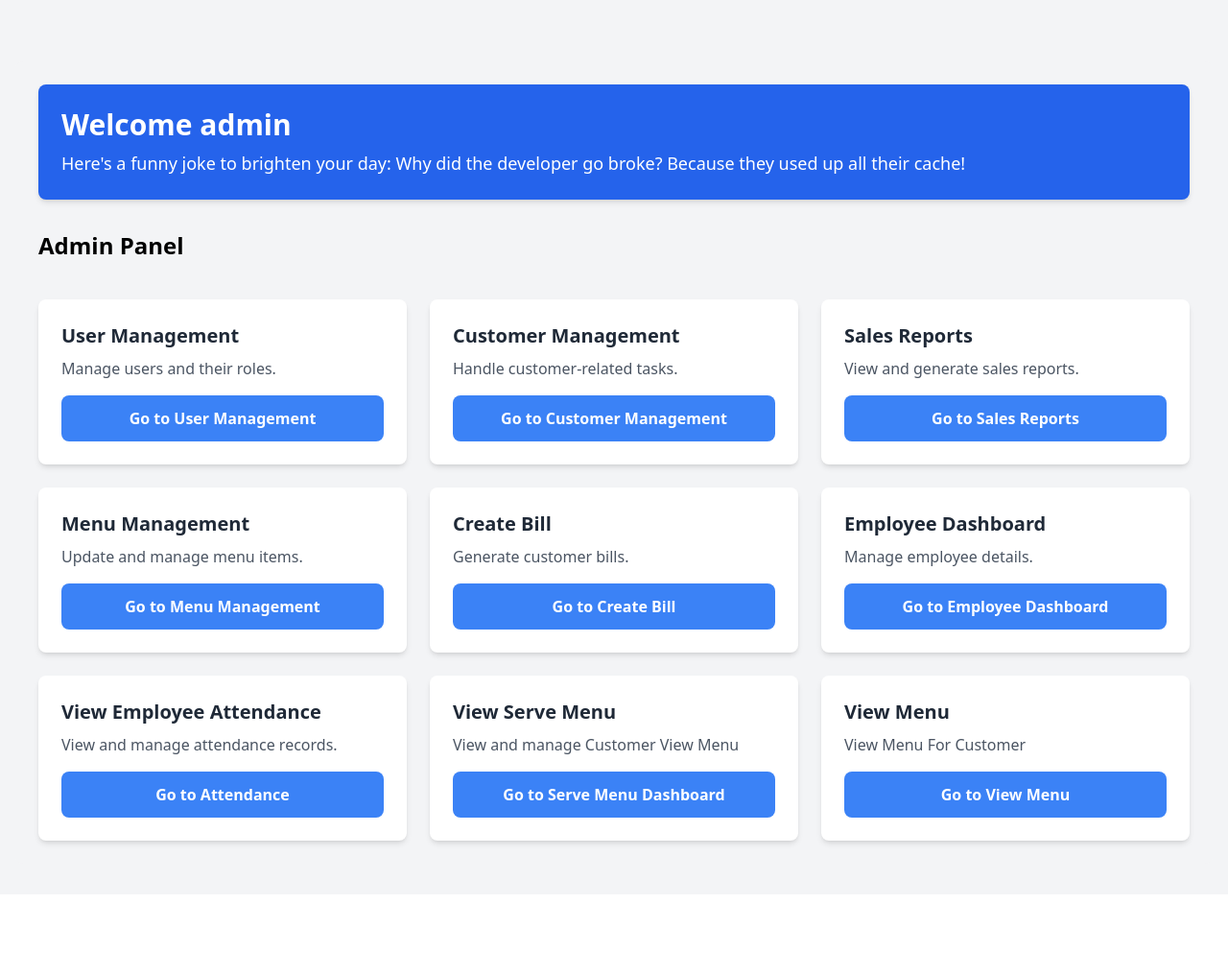
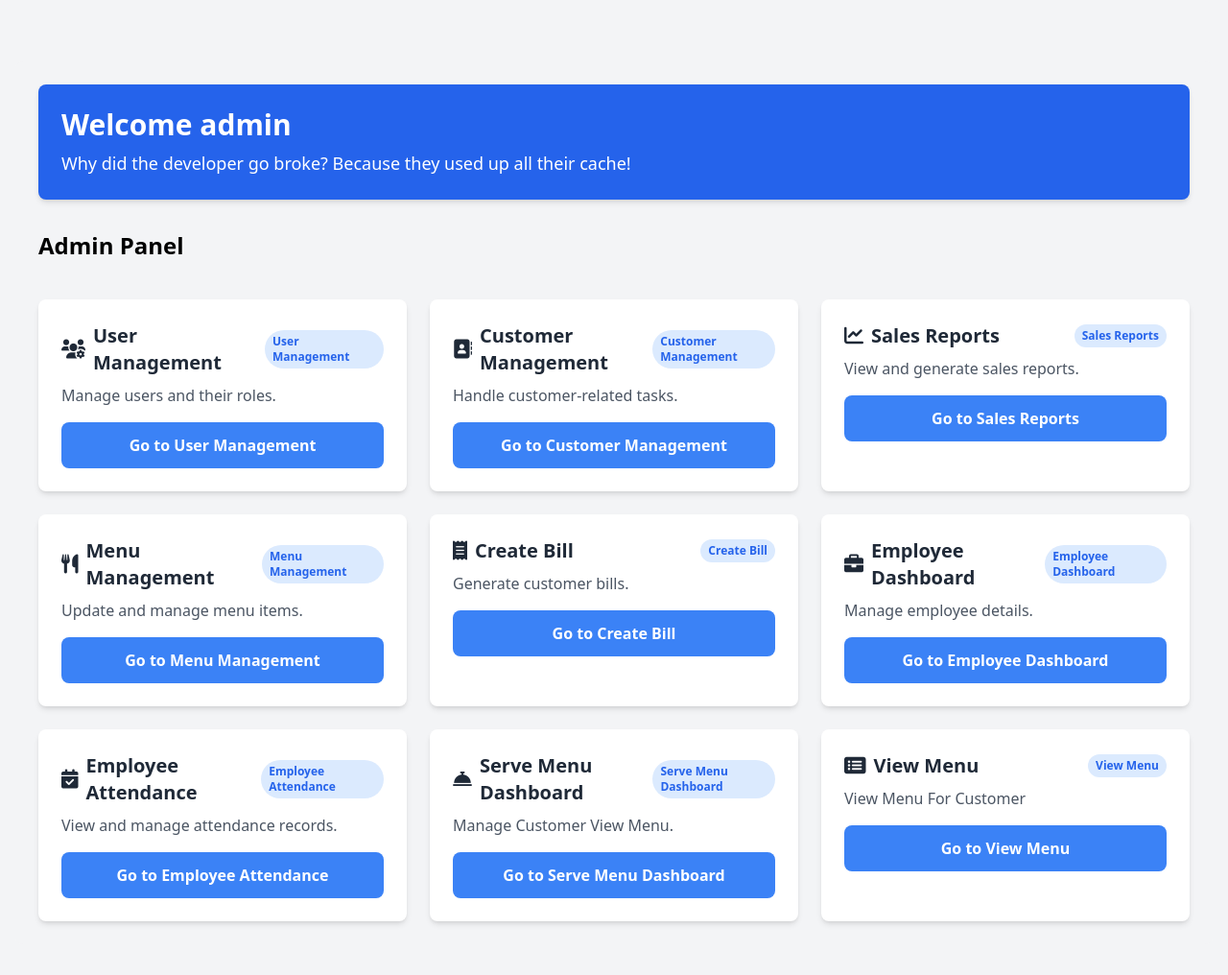
Before and after one commit to Maruf2k3/Project-Nova, a Flask app: page /dashboard in a window 1280 px wide. Shown: the part 72-1088 px from the top of the page at 96% size. Before the commit the page ends 972 px from the top, so only its background shows below. Run offline with Flask 3, Linux system fonts and the light colour scheme; a user stored in the database is signed in; data comes from the database, SQL or seed files in the repository; some libraries are stand-ins or nearby versions.

Commit message:
Chnages in home -> changed the style look adn create bill and sales report just minor comment removed and invoice number from sales report removed

```diff
--- a/routes.py
+++ b/routes.py
@@ -2,7 +2,7 @@ import io
 import os
 import csv
 import uuid
-from flask import json, make_response, render_template, request, redirect, url_for, flash, jsonify, Response, current_app
+from flask import json, render_template, request, redirect, url_for, flash, jsonify, Response, current_app
 from flask_login import login_user, login_required, logout_user, current_user
 from flask_jwt_extended import create_access_token, create_refresh_token, jwt_required, get_jwt_identity, set_access_cookies, set_refresh_cookies, unset_jwt_cookies
 from sqlalchemy import func
--- a/static/css/styles.css
+++ b/static/css/styles.css
@@ -983,6 +983,11 @@ video {
   background-color: rgb(234 179 8 / var(--tw-bg-opacity));
 }
 
+.bg-zinc-800 {
+  --tw-bg-opacity: 1;
+  background-color: rgb(39 39 42 / var(--tw-bg-opacity));
+}
+
 .bg-opacity-50 {
   --tw-bg-opacity: 0.5;
 }
@@ -1031,6 +1036,11 @@ video {
   padding: 2rem;
 }
 
+.px-2 {
+  padding-left: 0.5rem;
+  padding-right: 0.5rem;
+}
+
 .px-3 {
   padding-left: 0.75rem;
   padding-right: 0.75rem;
@@ -1044,6 +1054,11 @@ video {
 .px-6 {
   padding-left: 1.5rem;
   padding-right: 1.5rem;
+}
+
+.py-1 {
+  padding-top: 0.25rem;
+  padding-bottom: 0.25rem;
 }
 
 .py-2 {
@@ -1123,6 +1138,11 @@ video {
 .text-xl {
   font-size: 1.25rem;
   line-height: 1.75rem;
+}
+
+.text-xs {
+  font-size: 0.75rem;
+  line-height: 1rem;
 }
 
 .font-bold {
--- a/templates/create_bill.html
+++ b/templates/create_bill.html
@@ -426,7 +426,7 @@
   }
 
   function printBill() {
-    const serverName = document.getElementById("server").textContent.trim(); // Now this will work
+    const serverName = document.getElementById("server").textContent.trim();
     const paidAmount = document.getElementById("paid-amount").value;
     const taxInValue = parseInt(document.getElementById("tax").value);
 
--- a/templates/home.html
+++ b/templates/home.html
@@ -1,24 +1,42 @@
-{% extends "base.html" %} {% block content %}
+{% extends "base.html" %} {% block content %} {% macro render_card(title,
+description, url, icon) %}
+<div class="bg-white p-6 rounded-lg shadow-md hover:shadow-lg transition">
+  <div class="flex items-center justify-between">
+    <h3 class="text-xl font-bold text-gray-800 flex items-center">
+      <i class="fas {{ icon }} mr-2"></i>{{ title }}
+    </h3>
+    <span
+      class="px-2 py-1 text-xs font-semibold bg-blue-100 text-blue-600 rounded-full"
+      >{{ title }}</span
+    >
+  </div>
+  <p class="text-gray-600 mt-2 mb-4">{{ description }}</p>
+  <a
+    href="{{ url_for(url) }}"
+    class="block w-full bg-blue-500 hover:bg-blue-600 text-white font-bold py-3 px-4 rounded-lg text-center"
+  >
+    Go to {{ title }}
+  </a>
+</div>
+{% endmacro %}
+
 <div class="container mx-auto mt-8 p-6 bg-gray-100 rounded-lg">
   <!-- Welcome Message -->
   <div class="bg-blue-600 text-white p-6 rounded-lg shadow-md mb-8">
+    <h2 class="text-3xl font-bold">Welcome {{userName}}</h2>
     {% if current_user.role == "admin" %}
-    <h2 class="text-3xl font-bold">Welcome {{userName}}</h2>
     <p class="mt-2 text-lg">
-      Here's a funny joke to brighten your day: Why did the developer go broke?
-      Because they used up all their cache!
+      Why did the developer go broke? Because they used up all their cache!
     </p>
     {% elif current_user.role == "manager" %}
-    <h2 class="text-3xl font-bold">Welcome {{userName}}</h2>
     <p class="mt-2 text-lg">
-      Here's a funny joke for you: Why do managers always carry a pen? To make
-      sure they can draw conclusions!
+      Why do managers always carry a pen? To make sure they can draw
+      conclusions!
     </p>
     {% elif current_user.role == "cashier" %}
-    <h2 class="text-3xl font-bold">Welcome {{userName}}</h2>
     <p class="mt-2 text-lg">
-      Joke for the day: Why was the cashier always calm? Because they always
-      counted on themselves!
+      Why was the cashier always calm? Because they always counted on
+      themselves!
     </p>
     {% endif %}
   </div>
@@ -27,174 +45,35 @@
   <div class="grid grid-cols-1 sm:grid-cols-2 lg:grid-cols-3 gap-6">
     {% if current_user.role == "admin" %}
     <h2 class="text-2xl font-semibold col-span-full mb-4">Admin Panel</h2>
-
-    <div class="bg-white p-6 rounded-lg shadow-md hover:shadow-lg transition">
-      <h3 class="text-xl font-bold text-gray-800">User Management</h3>
-      <p class="text-gray-600 mt-2 mb-4">Manage users and their roles.</p>
-      <a
-        href="{{ url_for('user_management') }}"
-        class="block w-full bg-blue-500 hover:bg-blue-600 text-white font-bold py-3 px-4 rounded-lg text-center"
-        >Go to User Management</a
-      >
-    </div>
-
-    <div class="bg-white p-6 rounded-lg shadow-md hover:shadow-lg transition">
-      <h3 class="text-xl font-bold text-gray-800">Customer Management</h3>
-      <p class="text-gray-600 mt-2 mb-4">Handle customer-related tasks.</p>
-      <a
-        href="{{ url_for('customer_management') }}"
-        class="block w-full bg-blue-500 hover:bg-blue-600 text-white font-bold py-3 px-4 rounded-lg text-center"
-        >Go to Customer Management</a
-      >
-    </div>
-
-    <div class="bg-white p-6 rounded-lg shadow-md hover:shadow-lg transition">
-      <h3 class="text-xl font-bold text-gray-800">Sales Reports</h3>
-      <p class="text-gray-600 mt-2 mb-4">View and generate sales reports.</p>
-      <a
-        href="{{ url_for('sales_reports') }}"
-        class="block w-full bg-blue-500 hover:bg-blue-600 text-white font-bold py-3 px-4 rounded-lg text-center"
-        >Go to Sales Reports</a
-      >
-    </div>
-
-    <div class="bg-white p-6 rounded-lg shadow-md hover:shadow-lg transition">
-      <h3 class="text-xl font-bold text-gray-800">Menu Management</h3>
-      <p class="text-gray-600 mt-2 mb-4">Update and manage menu items.</p>
-      <a
-        href="{{ url_for('menu_management') }}"
-        class="block w-full bg-blue-500 hover:bg-blue-600 text-white font-bold py-3 px-4 rounded-lg text-center"
-        >Go to Menu Management</a
-      >
-    </div>
-
-    <div class="bg-white p-6 rounded-lg shadow-md hover:shadow-lg transition">
-      <h3 class="text-xl font-bold text-gray-800">Create Bill</h3>
-      <p class="text-gray-600 mt-2 mb-4">Generate customer bills.</p>
-      <a
-        href="{{ url_for('create_bill') }}"
-        class="block w-full bg-blue-500 hover:bg-blue-600 text-white font-bold py-3 px-4 rounded-lg text-center"
-        >Go to Create Bill</a
-      >
-    </div>
-
-    <div class="bg-white p-6 rounded-lg shadow-md hover:shadow-lg transition">
-      <h3 class="text-xl font-bold text-gray-800">Employee Dashboard</h3>
-      <p class="text-gray-600 mt-2 mb-4">Manage employee details.</p>
-      <a
-        href="{{ url_for('employee_dashboard') }}"
-        class="block w-full bg-blue-500 hover:bg-blue-600 text-white font-bold py-3 px-4 rounded-lg text-center"
-        >Go to Employee Dashboard</a
-      >
-    </div>
-
-    <div class="bg-white p-6 rounded-lg shadow-md hover:shadow-lg transition">
-      <h3 class="text-xl font-bold text-gray-800">View Employee Attendance</h3>
-      <p class="text-gray-600 mt-2 mb-4">View and manage attendance records.</p>
-      <a
-        href="{{ url_for('attendance_selection') }}"
-        class="block w-full bg-blue-500 hover:bg-blue-600 text-white font-bold py-3 px-4 rounded-lg text-center"
-        >Go to Attendance</a
-      >
-    </div>
-
-    <div class="bg-white p-6 rounded-lg shadow-md hover:shadow-lg transition">
-      <h3 class="text-xl font-bold text-gray-800">View Serve Menu</h3>
-      <p class="text-gray-600 mt-2 mb-4">View and manage Customer View Menu</p>
-      <a
-        href="{{ url_for('serve_menu_admin') }}"
-        class="block w-full bg-blue-500 hover:bg-blue-600 text-white font-bold py-3 px-4 rounded-lg text-center"
-        >Go to Serve Menu Dashboard</a
-      >
-    </div>
-
-    <div class="bg-white p-6 rounded-lg shadow-md hover:shadow-lg transition">
-      <h3 class="text-xl font-bold text-gray-800">View Menu</h3>
-      <p class="text-gray-600 mt-2 mb-4">View Menu For Customer</p>
-      <a
-        href="{{ url_for('serve_menu') }}"
-        class="block w-full bg-blue-500 hover:bg-blue-600 text-white font-bold py-3 px-4 rounded-lg text-center"
-        >Go to View Menu</a
-      >
-    </div>
-
-    {% elif current_user.role == "manager" %}
+    {{ render_card("User Management", "Manage users and their roles.",
+    "user_management", "fa-users-cog") }} {{ render_card("Customer Management",
+    "Handle customer-related tasks.", "customer_management", "fa-address-book")
+    }} {{ render_card("Sales Reports", "View and generate sales reports.",
+    "sales_reports", "fa-chart-line") }} {{ render_card("Menu Management",
+    "Update and manage menu items.", "menu_management", "fa-utensils") }} {{
+    render_card("Create Bill", "Generate customer bills.", "create_bill",
+    "fa-receipt") }} {{ render_card("Employee Dashboard", "Manage employee
+    details.", "employee_dashboard", "fa-briefcase") }} {{ render_card("
+    Employee Attendance", "View and manage attendance records.",
+    "attendance_selection", "fa-calendar-check") }} {{ render_card("Serve Menu
+    Dashboard", "Manage Customer View Menu.", "serve_menu_admin",
+    "fa-concierge-bell") }} {{ render_card("View Menu", "View Menu For
+    Customer", "serve_menu", "fa-list-alt") }} {% elif current_user.role ==
+    "manager" %}
     <h2 class="text-2xl font-semibold col-span-full mb-4">Manager Panel</h2>
-
-    <div class="bg-white p-6 rounded-lg shadow-md hover:shadow-lg transition">
-      <h3 class="text-xl font-bold text-gray-800">Sales Reports</h3>
-      <p class="text-gray-600 mt-2 mb-4">View and generate sales reports.</p>
-      <a
-        href="{{ url_for('sales_reports') }}"
-        class="block w-full bg-blue-500 hover:bg-blue-600 text-white font-bold py-3 px-4 rounded-lg text-center"
-        >Go to Sales Reports</a
-      >
-    </div>
-
-    <div class="bg-white p-6 rounded-lg shadow-md hover:shadow-lg transition">
-      <h3 class="text-xl font-bold text-gray-800">Create Bill</h3>
-      <p class="text-gray-600 mt-2 mb-4">Generate customer bills.</p>
-      <a
-        href="{{ url_for('create_bill') }}"
-        class="block w-full bg-blue-500 hover:bg-blue-600 text-white font-bold py-3 px-4 rounded-lg text-center"
-        >Go to Create Bill</a
-      >
-    </div>
-
-    <div class="bg-white p-6 rounded-lg shadow-md hover:shadow-lg transition">
-      <h3 class="text-xl font-bold text-gray-800">Employee Dashboard</h3>
-      <p class="text-gray-600 mt-2 mb-4">Manage employee details.</p>
-      <a
-        href="{{ url_for('employee_dashboard') }}"
-        class="block w-full bg-blue-500 hover:bg-blue-600 text-white font-bold py-3 px-4 rounded-lg text-center"
-        >Go to Employee Dashboard</a
-      >
-    </div>
-
-    <div class="bg-white p-6 rounded-lg shadow-md hover:shadow-lg transition">
-      <h3 class="text-xl font-bold text-gray-800">View Employee Attendance</h3>
-      <p class="text-gray-600 mt-2 mb-4">View and manage attendance records.</p>
-      <a
-        href="{{ url_for('attendance_selection') }}"
-        class="block w-full bg-blue-500 hover:bg-blue-600 text-white font-bold py-3 px-4 rounded-lg text-center"
-        >Go to Attendance</a
-      >
-    </div>
-
+    {{ render_card("Sales Reports", "View and generate sales reports.",
+    "sales_reports", "fa-chart-line") }} {{ render_card("Create Bill", "Generate
+    customer bills.", "create_bill", "fa-receipt") }} {{ render_card("Employee
+    Dashboard", "Manage employee details.", "employee_dashboard",
+    "fa-briefcase") }} {{ render_card("View Employee Attendance", "View and
+    manage attendance records.", "attendance_selection", "fa-calendar-check") }}
     {% elif current_user.role == "cashier" %}
     <h2 class="text-2xl font-semibold col-span-full mb-4">Cashier Panel</h2>
-
-    <div class="bg-white p-6 rounded-lg shadow-md hover:shadow-lg transition">
-      <h3 class="text-xl font-bold text-gray-800">Create Bill</h3>
-      <p class="text-gray-600 mt-2 mb-4">Generate customer bills.</p>
-      <a
-        href="{{ url_for('create_bill') }}"
-        class="block w-full bg-blue-500 hover:bg-blue-600 text-white font-bold py-3 px-4 rounded-lg text-center"
-        >Go to Create Bill</a
-      >
-    </div>
-
-    <div class="bg-white p-6 rounded-lg shadow-md hover:shadow-lg transition">
-      <h3 class="text-xl font-bold text-gray-800">Employee Dashboard</h3>
-      <p class="text-gray-600 mt-2 mb-4">Manage employee details.</p>
-      <a
-        href="{{ url_for('e') }}"
-        class="block w-full bg-blue-500 hover:bg-blue-600 text-white font-bold py-3 px-4 rounded-lg text-center"
-        >Go to Employee Dashboard</a
-      >
-    </div>
-
-    <div class="bg-white p-6 rounded-lg shadow-md hover:shadow-lg transition">
-      <h3 class="text-xl font-bold text-gray-800">View Menu</h3>
-      <p class="text-gray-600 mt-2 mb-4">View Menu For Customer</p>
-      <a
-        href="{{ url_for('serve_menu') }}"
-        class="block w-full bg-blue-500 hover:bg-blue-600 text-white font-bold py-3 px-4 rounded-lg text-center"
-        >Go to View Menu</a
-      >
-    </div>
-
-    {% endif %}
+    {{ render_card("Create Bill", "Generate customer bills.", "create_bill",
+    "fa-receipt") }} {{ render_card("Employee Dashboard", "Manage employee
+    details.", "employee_dashboard", "fa-briefcase") }} {{ render_card("View
+    Menu", "View Menu For Customer", "serve_menu", "fa-list-alt") }} {% endif %}
   </div>
 </div>
+
 {% endblock %}
```
Also changed, not shown: templates/sales_reports.html (+6 -7 lines).
